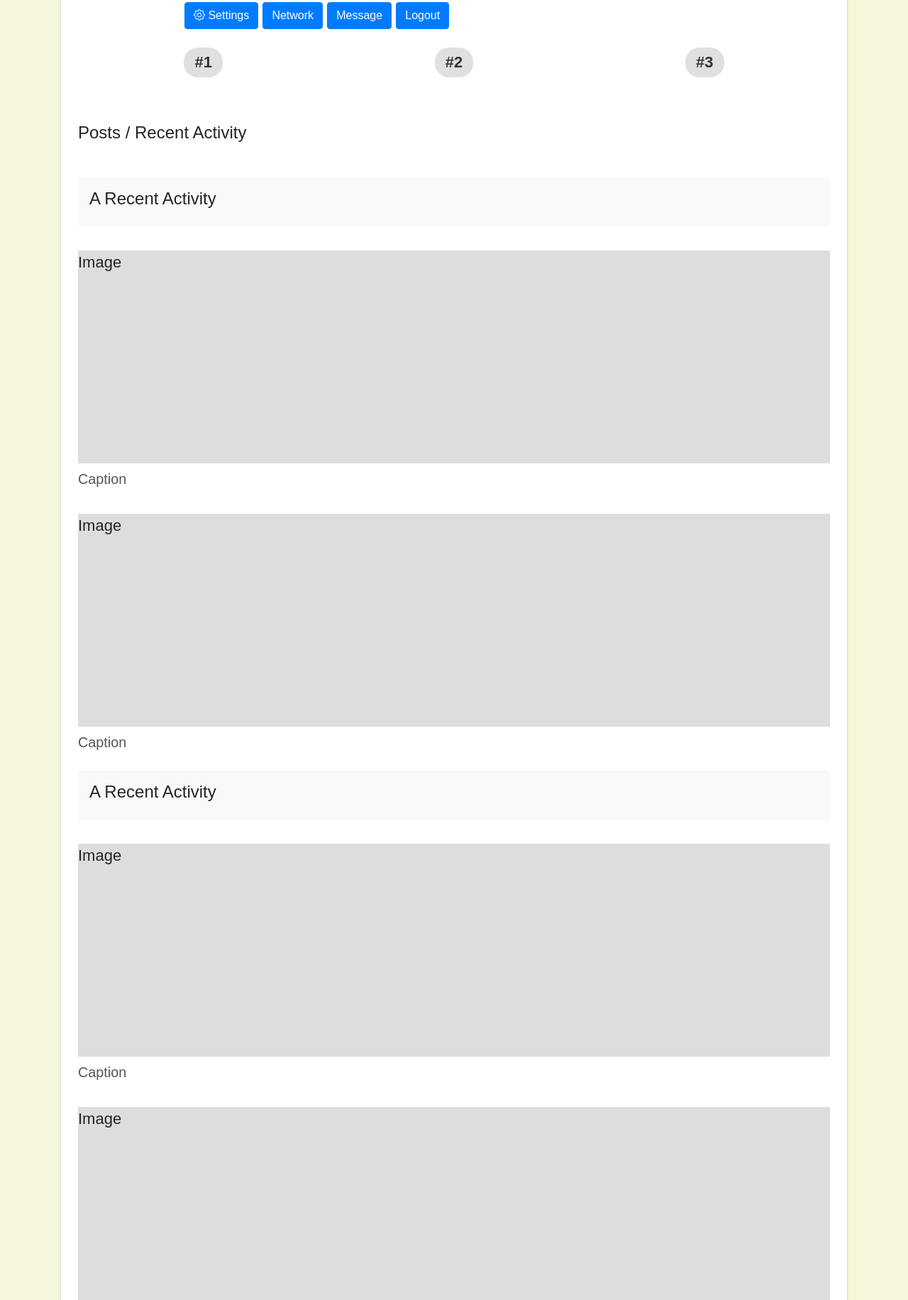
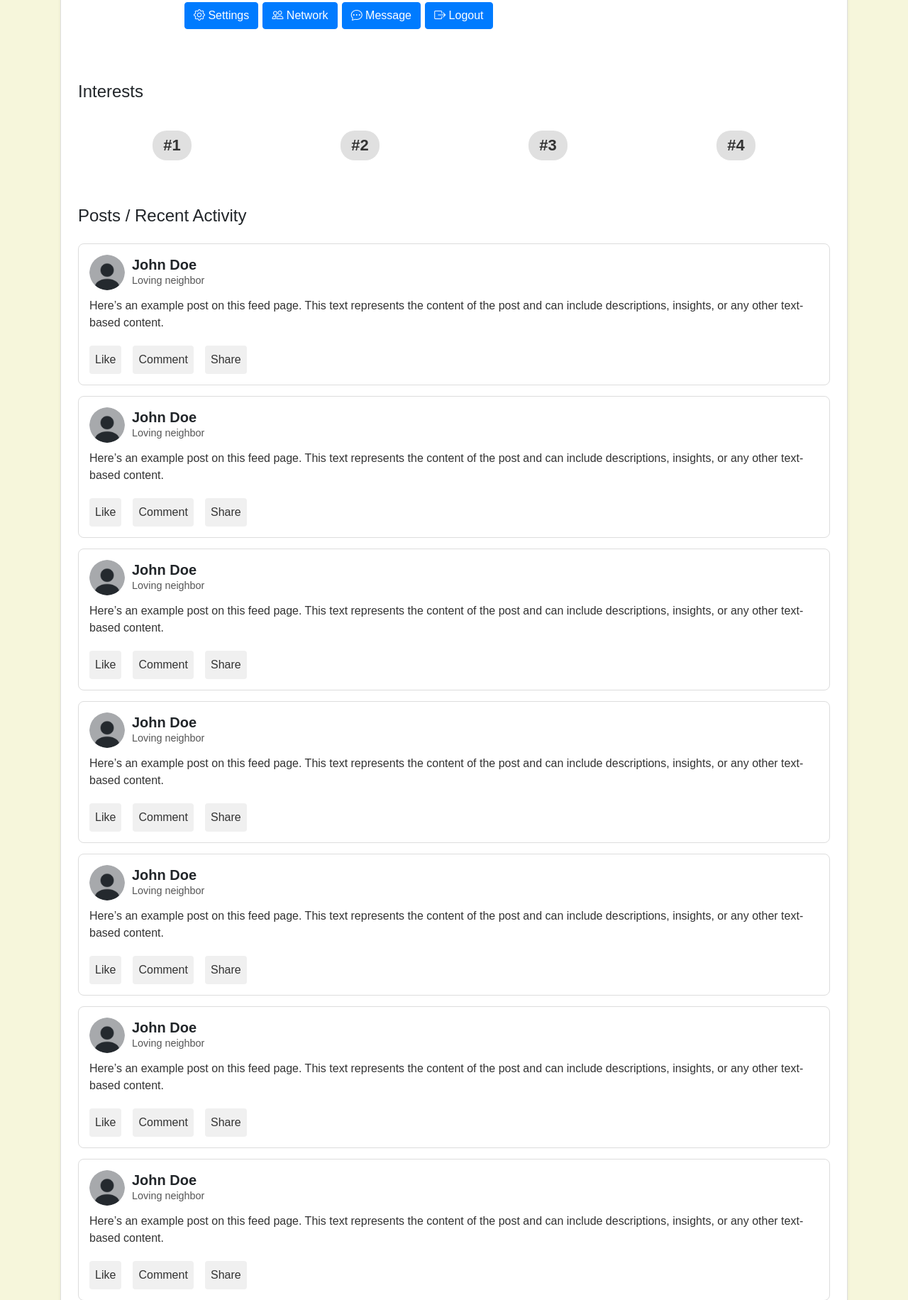
Before and after one commit to AlvajoyAsante/LocalPioneer, a Flask app: page /profile in a window 1280 px wide. Shown: the part 453-2285 px from the top of the page at 71% size. Run offline with Flask 3, Linux system fonts and the light colour scheme.

Commit message:
Cleanup and optimized.

```diff
--- a/app/static/css/main.css
+++ b/app/static/css/main.css
@@ -1,10 +1,10 @@
-body{
+body {
     font-family: 'Arial';
     font-size: 22px;
     background-color: #F6F6DB;
 }
 
-.navbar{
+.navbar {
     background-color: #38422B;
     padding: 0px 10px 0px 10px;
 }
@@ -16,3 +16,139 @@ body{
     border-radius: 10px;
     /* box-shadow: 5px 5px 5px #888888; */
 }
+
+.user-image-profile {
+    width: 150px;
+    height: 150px;
+    border-radius: 50%;
+    background: #ddd;
+    border: 5px solid white;
+    position: relative;
+    top: -50px;
+}
+
+.interests .badge {
+    padding: 10px 15px;
+    font-size: 1em;
+    background-color: #e0e0e0;
+    border-radius: 20px;
+    color: #333;
+}
+
+.post-image {
+    width: 100%;
+    height: 300px;
+    background: #ddd;
+    margin-top: 10px;
+}
+
+.caption {
+    font-size: 0.9em;
+    color: #555;
+}
+
+/* Post CSS */
+
+/* Container Card */
+.container_card {
+    /* width: 60%; */
+    /* max-width: 800px; */
+    margin: 0 auto;
+    background-color: #fff;
+    border-radius: 8px;
+    box-shadow: 0 4px 8px rgba(0, 0, 0, 0.1);
+}
+
+/* Post Input Section */
+.post-input-section {
+    padding: 15px;
+    border-bottom: 1px solid #ddd;
+}
+
+.post-input {
+    display: flex;
+    align-items: center;
+    gap: 10px;
+}
+
+.post-input-field {
+    width: 100%;
+    padding: 10px;
+    border: 1px solid #ddd;
+    border-radius: 20px;
+}
+
+.post-actions button {
+    margin-top: 10px;
+    margin-right: 10px;
+    border: none;
+    background-color: #007bff;
+    color: white;
+    padding: 8px 16px;
+    border-radius: 20px;
+    cursor: pointer;
+}
+
+.post-actions button:hover {
+    background-color: #0056b3;
+}
+
+/* Scrollable Feed Section */
+.scrollable-content {
+    max-height: 500px;
+    overflow-y: auto;
+    padding: 15px;
+}
+
+/* Post Card */
+.post-card {
+    border: 1px solid #ddd;
+    border-radius: 8px;
+    padding: 15px;
+    margin-bottom: 15px;
+    background-color: #fff;
+}
+
+.post-header {
+    display: flex;
+    align-items: center;
+    gap: 10px;
+    margin-bottom: 10px;
+}
+
+.user-image {
+    border-radius: 50%;
+}
+
+.post-user-info {
+    text-align: left;
+}
+
+.post-user-name {
+    margin: 0;
+    font-weight: bold;
+}
+
+.post-user-title {
+    margin: 0;
+    font-size: 0.9rem;
+    color: #555;
+}
+
+.post-text {
+    margin: 10px 0;
+    font-size: 1rem;
+    color: #333;
+}
+
+.post-actions button {
+    background-color: #f0f0f0;
+    color: #333;
+    border-radius: 4px;
+    cursor: pointer;
+    padding: 8px;
+}
+
+.post-actions button:hover {
+    background-color: #ddd;
+}
--- a/app/templates/profile_page.html
+++ b/app/templates/profile_page.html
@@ -12,41 +12,6 @@
         filter: blur(2px);
         -webkit-filter: blur(2px);
     }
-
-    .user-image {
-        width: 150px;
-        height: 150px;
-        border-radius: 50%;
-        background: #ddd;
-        border: 5px solid white;
-        position: relative;
-        top: -50px;
-    }
-
-    .interests .badge {
-        padding: 10px 15px;
-        font-size: 1em;
-        background-color: #e0e0e0;
-        border-radius: 20px;
-        color: #333;
-    }
-
-    .post-image {
-        width: 100%;
-        height: 300px;
-        background: #ddd;
-        margin-top: 10px;
-    }
-
-    .caption {
-        font-size: 0.9em;
-        color: #555;
-    }
-
-    .card_color {
-        background-color: #F2EED7;
-    }
-
 </style>
 
 <div class="container mt-4 mb-4">
@@ -54,54 +19,71 @@
         <div class="banner"></div>
         <div class="d-flex align-items-center">
 
-            <img src="..\static\img\pfp.png" alt="User Image" class="user-image">
+            <img src="..\static\img\pfp.png" alt="User Image" class="user-image-profile">
 
-            <div class="ms-3">
+            <div class="d-flex flex-column ms-3">
+                <div>
                     <h2 class="mb-1">Test</h2>
                     <p class="text-muted">Bio</p>
+                </div>
+                <div>
+                    <!-- Add this to the right of the bio -->
 
-                <!-- Add this to the right of the bio -->
                     <a href="/settings" class="ms-3">
                         <button class="btn btn-primary"><i class="bi bi-gear"></i> Settings</button>
                     </a>
 
                     <!-- Move this to the far right -->
                     <a href="/network" class="ms-auto">
-                    <button class="btn btn-primary">Network</button>
+                        <button class="btn btn-primary"><i class="bi bi-people"></i> Network</button>
                     </a>
 
-                <a>
-                    <button class="btn btn-primary">Message</button>
+                    <a href="/messages">
+                        <button class="btn btn-primary"><i class="bi bi-chat-dots"></i> Message</button>
                     </a>
 
                     <a href="/logout">
-                    <button class="btn btn-primary">Logout</button>
+                        <button class="btn btn-primary"><i class="bi bi-box-arrow-right"></i> Logout</button>
                     </a>
 
                 </div>
             </div>
+    </div>
+
+
+    <p class="mt-5">
+        <h4>Interests</h4>
+    </p>
 
     <div class="interests d-flex justify-content-around mt-3">
         <span class="badge">#1</span>
         <span class="badge">#2</span>
         <span class="badge">#3</span>
+        <span class="badge">#4</span>
     </div>
 
 
-        <p class="mt-5"><h4>Posts / Recent Activity</h4></p>
+    <p class="mt-5">
+    <h4>Posts / Recent Activity</h4>
+    </p>
 
-        {% for i in range(30) %}
-        {% if i % 3 == 0 %}
-        <div class="recent-activity mt-4 p-3 bg-light rounded">
-            <h4>A Recent Activity</h4>
+    {% for i in range(10) %}
+    <div class="post-card">
+        <div class="post-header">
+            <img src="../static/img/pfp.png" alt="User Image" class="user-image" width="50" height="50">
+            <div class="post-user-info">
+                <h5 class="post-user-name">John Doe</h5>
+                <p class="post-user-title">Loving neighbor</p>
             </div>
-        {% else %}
-        <div class="posts mt-4">
-
-            <div class="post-image">Image</div>
-            <div class="caption mt-2">Caption</div>
         </div>
-        {% endif %}
+        <p class="post-text">Here’s an example post on this feed page. This text represents the content of the
+            post and can include descriptions, insights, or any other text-based content.</p>
+        <div class="post-actions">
+            <button class="btn btn-light">Like</button>
+            <button class="btn btn-light">Comment</button>
+            <button class="btn btn-light">Share</button>
+        </div>
+    </div>
     {% endfor %}
 
 </div>
```
Also changed, not shown: app/templates/feed_page.html (+32 -12 lines), app/templates/network.html (+12 -11 lines). Lines whose indentation alone changed are shown as unchanged.
